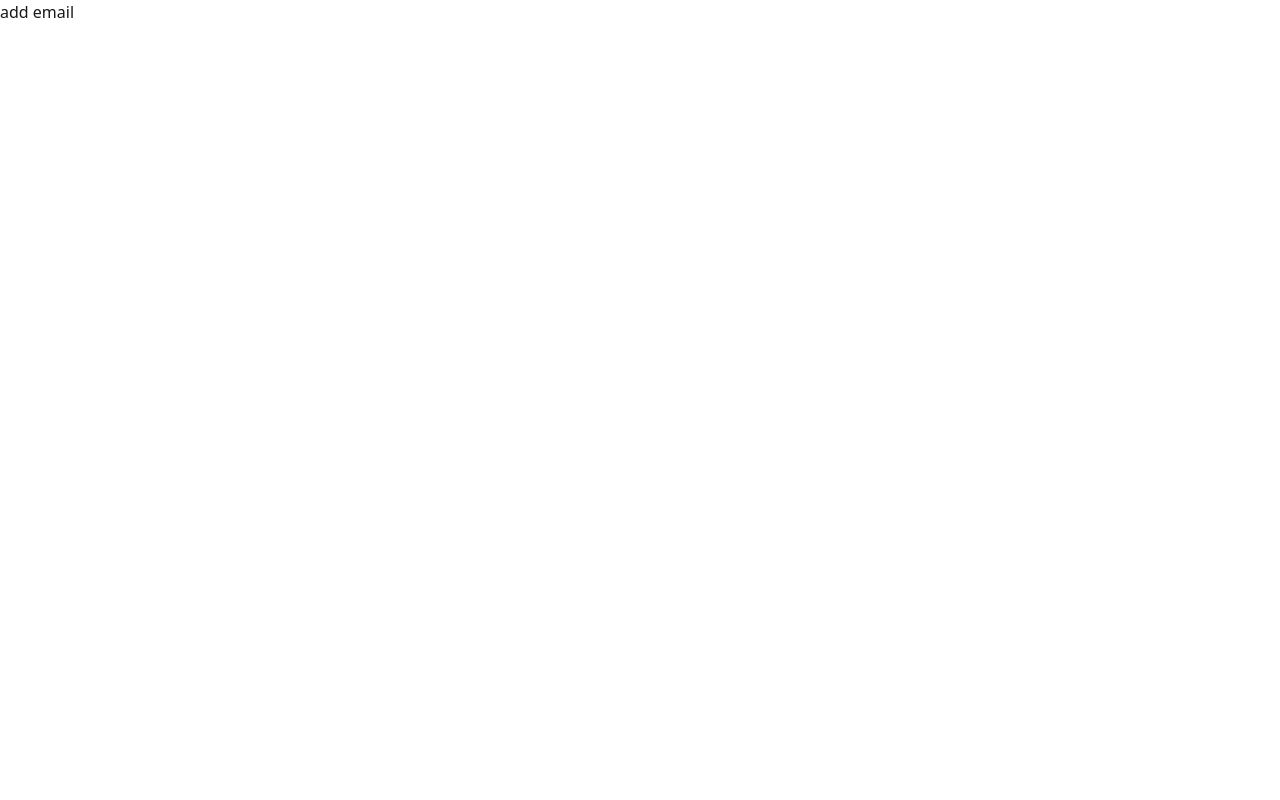
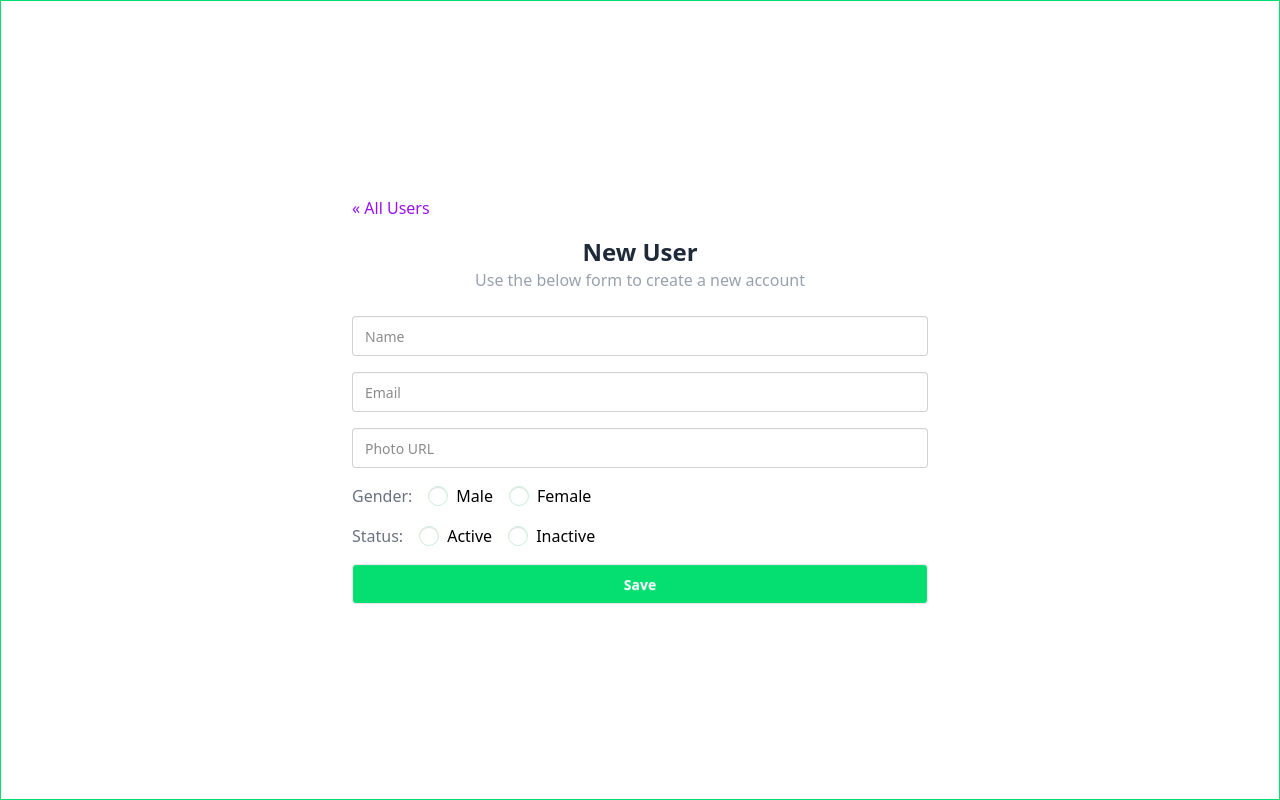
Before and after one commit to nahidkhan31/email-store-client, a React (Vite) app: page /addEmail in a window 1280 px wide. Built offline with nearby package versions, Linux system fonts and the light colour scheme.

Commit message:
added submit form

```diff
--- a/src/components/AddEmail.jsx
+++ b/src/components/AddEmail.jsx
@@ -1,9 +1,101 @@
 import React from "react";
 
 const AddEmail = () => {
+  const handleSubmit = (e) => {
+    e.preventDefault();
+    const form = e.target;
+  };
   return (
-    <div>
-      <h1>add email</h1>
+    <div className="min-h-screen flex items-center justify-center bg-white border border-green-400 p-8">
+      <div className="w-full max-w-xl">
+        <a href="#" className="text-purple-600 font-medium mb-4 inline-block">
+          &laquo; All Users
+        </a>
+        <h2 className="text-2xl font-semibold text-center text-gray-800">
+          New User
+        </h2>
+        <p className="text-center text-gray-400 mb-6">
+          Use the below form to create a new account
+        </p>
+
+        <form onSubmit={handleSubmit} className="space-y-4">
+          {/* Name Field */}
+          <input
+            type="text"
+            name="name"
+            placeholder="Name"
+            className="input input-bordered w-full"
+          />
+
+          {/* Email Field */}
+          <input
+            type="email"
+            name="email"
+            placeholder="Email"
+            className="input input-bordered w-full"
+          />
+          {/* photo url */}
+          <input
+            type="text"
+            name="photo"
+            placeholder="Photo URL"
+            className="input input-bordered w-full"
+          />
+
+          {/* Gender */}
+          <div className="flex items-center space-x-4 bg-white">
+            <span className="text-gray-500 font-medium">Gender:</span>
+            <label className="flex items-center space-x-2">
+              <input
+                type="radio"
+                name="gender"
+                value="Male"
+                className="radio radio-sm text-green-600"
+              />
+              <span className="text-black">Male</span>
+            </label>
+            <label className="flex items-center space-x-2">
+              <input
+                type="radio"
+                name="gender"
+                value="Female"
+                className="radio radio-sm text-green-600"
+              />
+              <span className="text-black">Female</span>
+            </label>
+          </div>
+
+          {/* Status */}
+          <div className="flex items-center space-x-4">
+            <span className="text-gray-500 font-medium">Status:</span>
+            <label className="flex items-center space-x-2">
+              <input
+                type="radio"
+                name="status"
+                value="Active"
+                className="radio radio-sm text-green-600"
+              />
+              <span className="text-black">Active</span>
+            </label>
+            <label className="flex items-center space-x-2">
+              <input
+                type="radio"
+                name="status"
+                value="Inactive"
+                className="radio radio-sm text-green-600"
+              />
+              <span className="text-black">Inactive</span>
+            </label>
+          </div>
+
+          {/* Save Button */}
+          <button
+            type="submit"
+            className="btn w-full bg-green-400 hover:bg-green-500 text-white">
+            Save
+          </button>
+        </form>
+      </div>
     </div>
   );
 };
```
